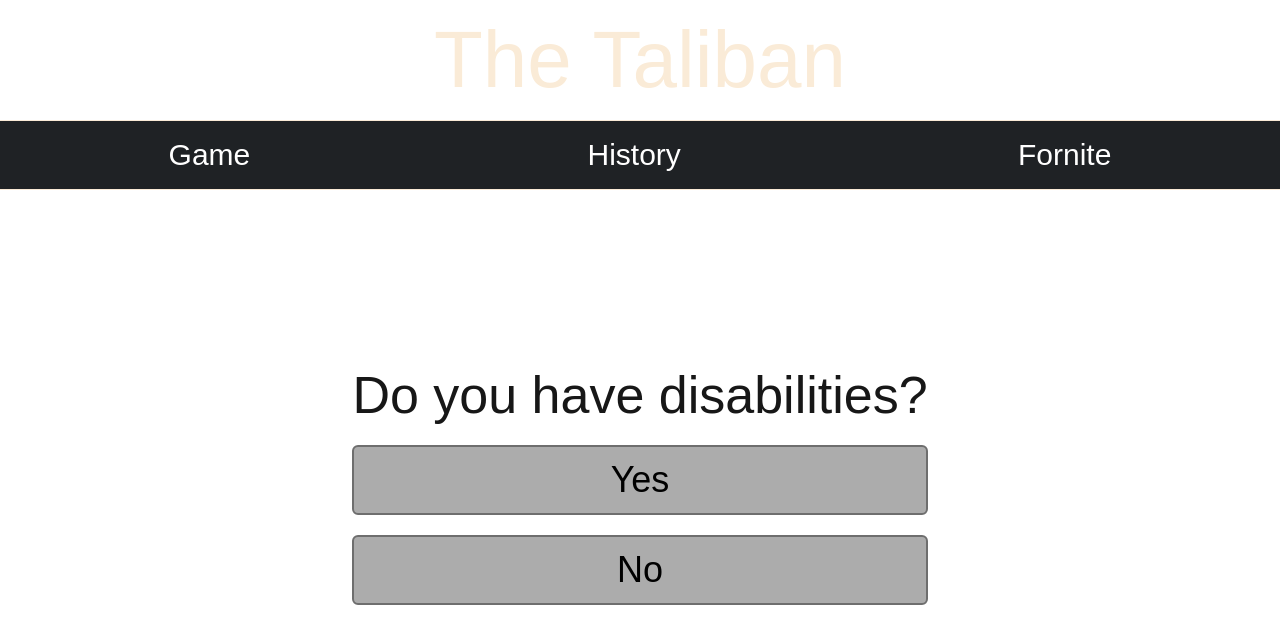
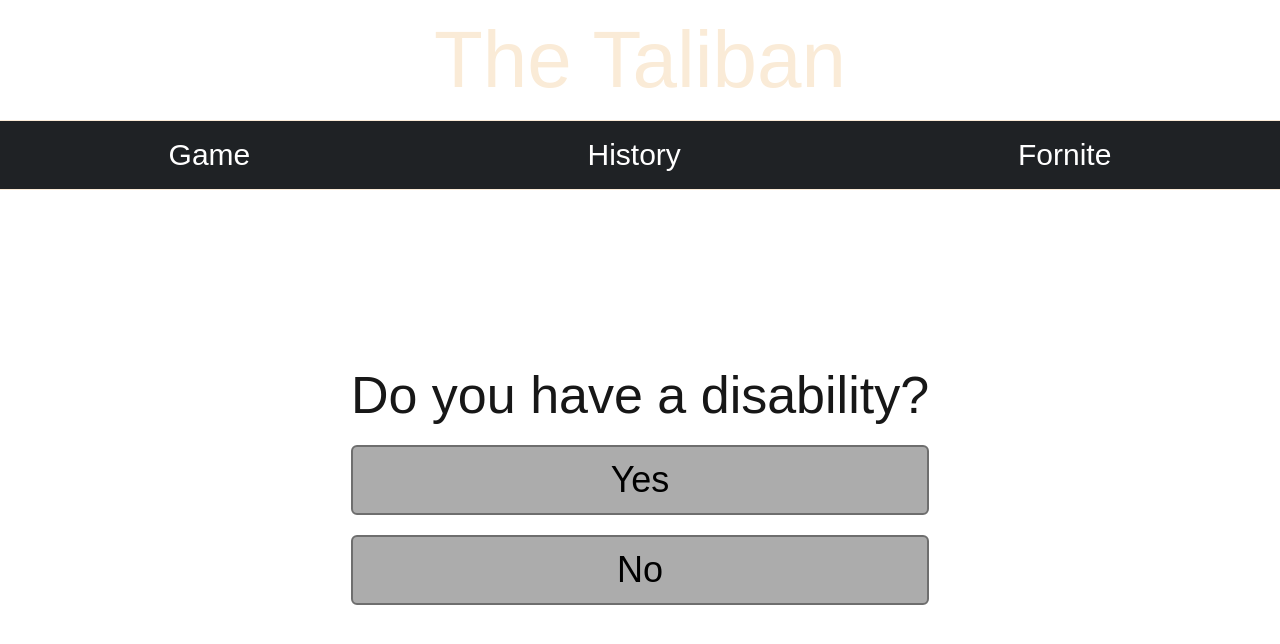
Before and after one commit to nothingness08/english-taliban-project, a Next.js app: page / in a window 1280 px wide. Shown: the top 644 px of the page. Built offline with nearby package versions, Linux system fonts and the light colour scheme.

Commit message:
Site Shut with YOU DIED text

```diff
--- a/src/app/game.tsx
+++ b/src/app/game.tsx
@@ -2,7 +2,7 @@
 import styles from "../styles/game.module.css";
 import { questions, endings }from "../const/details";
 
-export default function Game(){
+export default function Game({switchSite}: any){
     const [currentQuestion, setCurrentQuestion] = useState(0);
 
     function onAnswer(){
@@ -11,6 +11,7 @@
         }
         let newCurrentQuestion = currentQuestion + 1;
         setCurrentQuestion(newCurrentQuestion);
+        switchSite("YOU DIED");
     }
     return(
     <div className={styles.questionContainer}>
--- a/src/app/page.tsx
+++ b/src/app/page.tsx
@@ -6,15 +6,22 @@
 export default function Home() {
 
   const [page, setPage] = useState(0);
+  const [site, setSite] = useState(true);
+  const [message, setMessage] = useState("");
 
   function handlePageClick(page: number){
     setPage(page);
   }
 
+  function switchSite(text: string = ""){
+    setSite(!site);
+    setMessage(text);
+  }
+
   const renderContent = () => {
     switch(page){
       case 0:
-        return <Game />;
+        return <Game switchSite={switchSite}/>;
       case 1:
         return <div>Page 2</div>;
       case 2:
@@ -23,6 +30,9 @@
         return <div>Error</div>;
     }
   }
+
+  const renderSite = () => {
+    if(site){
       return (
         <div>
           <div className={styles.title}>The Taliban</div>
@@ -35,6 +45,20 @@
             {renderContent()}
           </div>
         </div>
-
       );
     }
+    else{
+      return(
+        <div className={styles.fullScreen}>
+           <div className={styles.fadeText}>{message}</div>
+        </div>
+      );
+    }
+  }
+
+  return (
+    <div>
+      {renderSite()}
+    </div>
+  );
+}
--- a/src/const/details.ts
+++ b/src/const/details.ts
@@ -9,7 +9,7 @@
 
 export const questions: Array<question> = [
     {
-        prompt: "Do you have disabilities?",
+        prompt: "Do you have a disability?",
         answers: ["Yes", "No"],
         percentages: [[5, 10, 40, 70], [5, 10, 0, 0]]
     },
@@ -31,7 +31,7 @@
     {
         prompt: "What gender are you?",
         answers: ["Male", "Female", "Other"],
-        percentages: [[5, 10, 0, 0], [5, 10, 0, 0], [5, 10, 60, 90]]
+        percentages: [[5, 10, 0, 0], [5, 10, 0, 0], [5, 10, 40, 80]]
     },
     {
         prompt: "Are you married?",
--- a/src/styles/page.module.css
+++ b/src/styles/page.module.css
@@ -46,3 +46,28 @@
   background-color: rgba(255, 255, 255, 0.1);
   border-radius: 10px;
 }
+
+.fullScreen {
+  height: 100vh;
+  width: 100vw;
+  background-color: black;
+  display: flex;
+  align-items: center;
+  justify-content: center;
+}
+
+.fadeText {
+  font-size: 128px;
+  color: red;
+  opacity: 0;
+  animation: fadeIn 3.5s ease-in forwards;
+}
+
+@keyframes fadeIn {
+  from {
+    opacity: 0;
+  }
+  to {
+    opacity: 1;
+  }
+}
```
Lines whose indentation alone changed are shown as unchanged.
